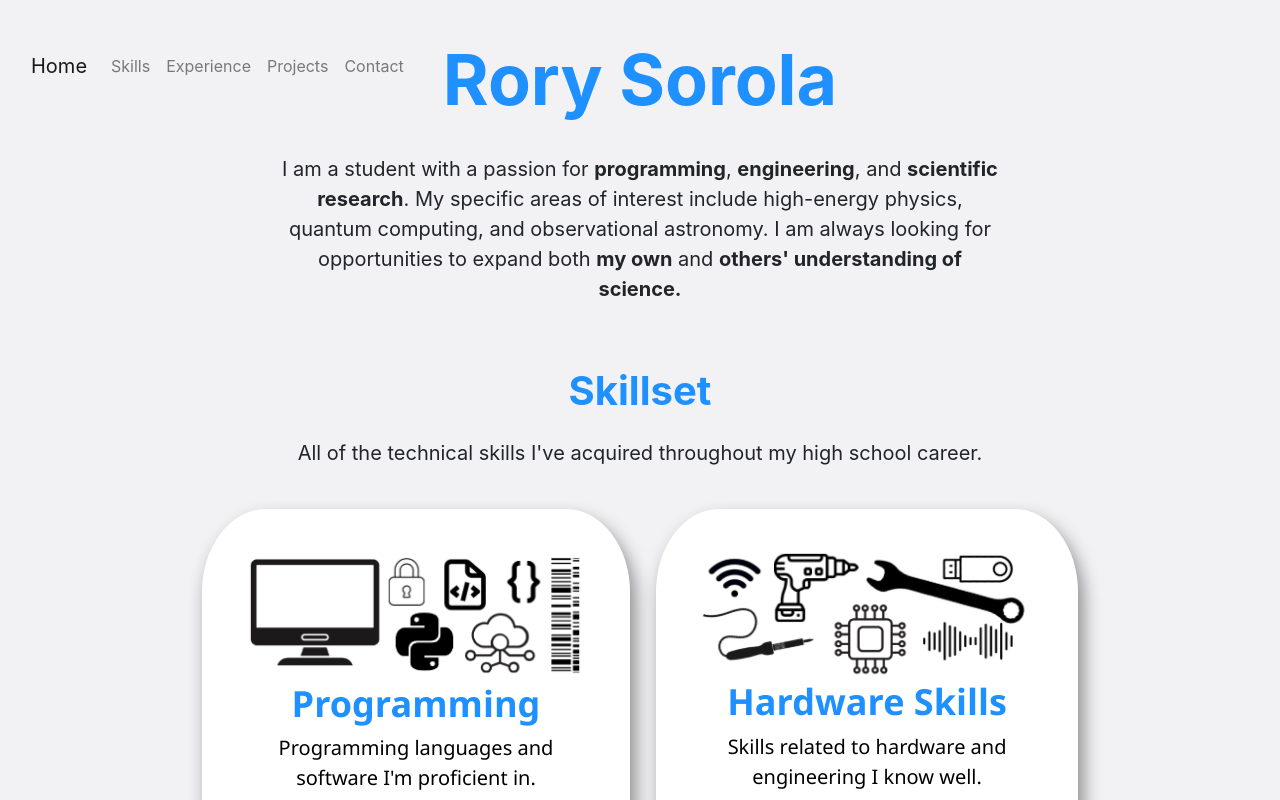
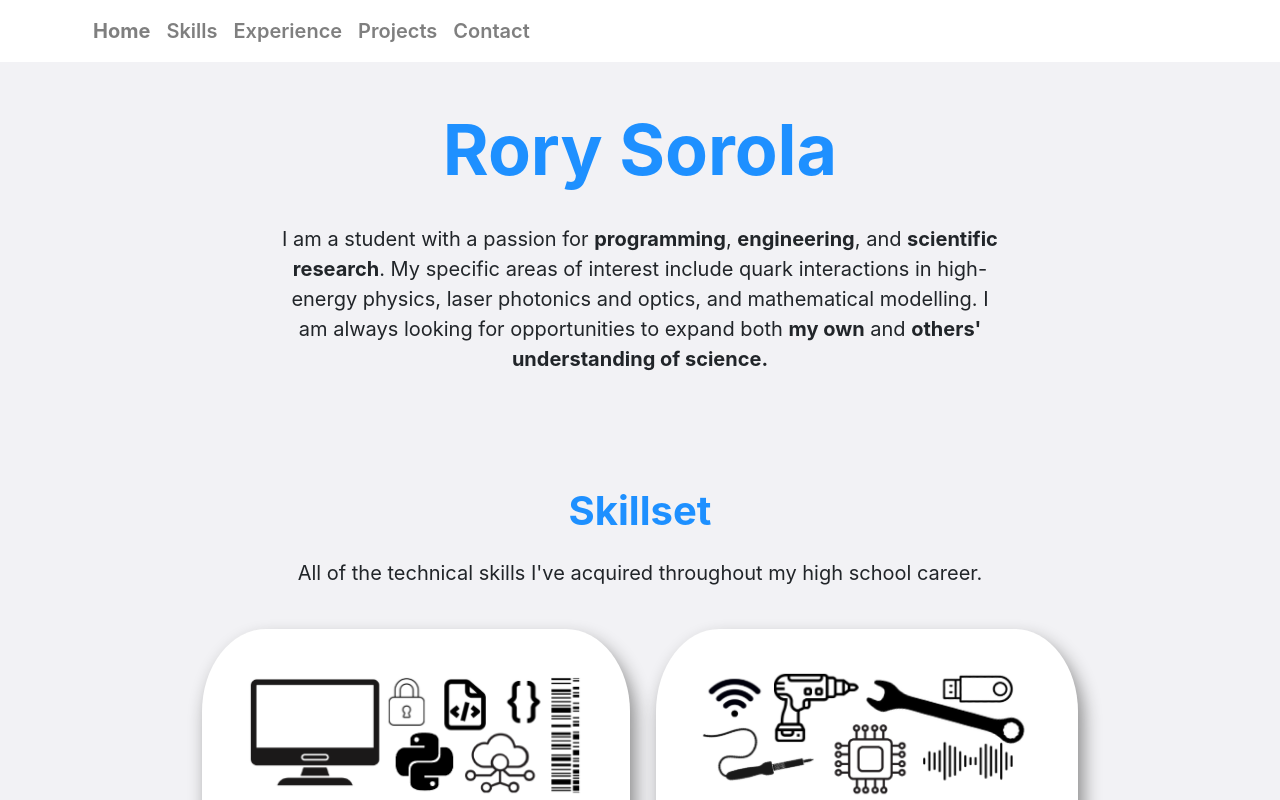
Before and after one commit to orangegameube/portfolio-website, a React (Vite) app: page / in a window 1280 px wide. Shown: the top 800 px of the page. Built offline with nearby package versions, Linux system fonts and the light colour scheme.

Commit message:
Finished and ready to submit!! Implemented footer component using CSS. Finished formatting on navbar so tabs land precisely just above section headers, did this using margin. Finished CSS on navbar.

```diff
--- a/src/pages/home.jsx
+++ b/src/pages/home.jsx
@@ -1,10 +1,10 @@
 import NewNav from '../stuff/navbar.jsx';
-import { DarkModeToggle } from '../stuff/togglenight.jsx';
 import About from '../stuff/aboutme.jsx'
 import Card from '../stuff/card';
 import Exper from '../stuff/experience.jsx'
 import Projs from '../stuff/projects.jsx'
 import Contact from '../stuff/contact.jsx'
+import Footer from '../stuff/footer.jsx'
 
 export const Home = () => {
 
@@ -16,6 +16,7 @@ export const Home = () => {
             <Exper />
             <Projs />
             <Contact />
+            <Footer />
         </div>
     );
 
--- a/src/stuff/aboutme.jsx
+++ b/src/stuff/aboutme.jsx
@@ -22,7 +22,7 @@ function About() {
         <div style={bigbox}>
             <h1 style={meirl}>Rory Sorola</h1>
             <p style={abtp}>I am a student with a passion for <b>programming</b>, <b>engineering</b>, and <b>scientific research</b>.
-                My specific areas of interest include high-energy physics, quantum computing, and observational astronomy.
+                My specific areas of interest include quark interactions in high-energy physics, laser photonics and optics, and mathematical modelling.
                 I am always looking for opportunities to expand both <b>my own</b> and <b>others' understanding of science.</b>
 </p>
         </div>
--- a/src/stuff/card.jsx
+++ b/src/stuff/card.jsx
@@ -1,5 +1,8 @@
 function Card() {
 
+    const sect = {
+        paddingTop: '50px'
+    }
 
     const skhead = {
         color: "DodgerBlue",
@@ -61,7 +64,7 @@ function Card() {
 
 
     return (
-        <div id="Skills">
+        <div id="Skills" style={sect}>
             <h2 style={skhead}>Skillset</h2>
             <p style={sksub}>All of the technical skills I've acquired throughout my high school career.</p>
             <div style={cardCont}>
--- a/src/stuff/contact.css
+++ b/src/stuff/contact.css
@@ -8,7 +8,7 @@
 .contactbox{
     width: 50%;
     background-color: white;
-    margin: 10%;
+    margin: 7% 10% 10% 10%;
     border-radius: 14px;
     padding: 2%;
 }
--- a/src/stuff/experience.jsx
+++ b/src/stuff/experience.jsx
@@ -1,6 +1,10 @@
 
 
 function Exper() {
+
+    const sect = {
+        paddingTop: '50px'
+    }
 
     const skhead = {
         color: "DodgerBlue",
@@ -30,7 +34,7 @@ function Exper() {
 
     return (
 
-        <div id="Experience">
+        <div id="Experience" style={sect}>
             <h2 style={skhead}>Experience</h2>
             <p style={sksub}>A list of all of the programs and academic societies I've participated in.</p>
             <div>
--- /dev/null
+++ b/src/stuff/footer.css
@@ -0,0 +1,9 @@
+#footercont {
+    display: flex;
+    justify-content: center;
+}
+
+#thing {
+    transform: translateY(50%);
+    margin: 0% 2%
+}
--- /dev/null
+++ b/src/stuff/footer.jsx
@@ -0,0 +1,16 @@
+import '../stuff/footer.css'
+
+function Footer() {
+
+    return (
+        <div className='bg-black h-20'>
+            <div id='footercont'>
+                <a id='thing' href='https://github.com/orangegameube'><img src='public/assets/gitlogo.png' className='h-10'></img></a>
+                <a id='thing' href='https://www.linkedin.com/in/rory-sorola-a64b6731a/'><img src='public/assets/linkedinlogo.png' className='h-10'></img></a>
+            </div>
+        </div>
+    )
+
+}
+
+export default Footer;
--- a/src/stuff/navbar.css
+++ b/src/stuff/navbar.css
@@ -1,3 +1,17 @@
 #navbar {
+    display: block;
     position: fixed;
+    background-color: white;
+    width: 100%;
+    font-size: 20px;
+    font-weight: 600;
+    color:black
 }
+
+#home {
+    padding-bottom: 70px;
+}
+
+#homelink {
+    font-weight: bold;
+}
--- a/src/stuff/navbar.jsx
+++ b/src/stuff/navbar.jsx
@@ -1,17 +1,17 @@
 import Container from 'react-bootstrap/Container';
 import Nav from 'react-bootstrap/Nav';
 import Navbar from 'react-bootstrap/Navbar';
-import './navbar.css'
+import '../stuff/navbar.css'
 
-export default function NewNav() {
-
+function NewNav() {
   return (
-    <Navbar expand="lg" id='navbar' className="bg-body-tertiary">
+    <div id='home'>
+      <Navbar id='navbar' expand="lg" className="bg-body-tertiary">
         <Container>
-        <Navbar.Brand href="#home">Home</Navbar.Brand>
           <Navbar.Toggle aria-controls="basic-navbar-nav" />
           <Navbar.Collapse id="basic-navbar-nav">
             <Nav className="me-auto">
+              <Nav.Link id='homelink' href="#home">Home</Nav.Link>
               <Nav.Link href="#Skills">Skills</Nav.Link>
               <Nav.Link href="#Experience">Experience</Nav.Link>
               <Nav.Link href="#Projects">Projects</Nav.Link>
@@ -20,5 +20,8 @@ export default function NewNav() {
           </Navbar.Collapse>
         </Container>
       </Navbar>
+    </div>
   );
 }
+
+export default NewNav
--- /dev/null
+++ b/src/stuff/projects.css
@@ -0,0 +1,35 @@
+.slick-arrow.slick-next,
+.slick-arrow.slick-prev{
+background-color: dodgerblue;
+color: white;
+height:25px;
+width: 25px;
+display: flex;
+align-items: center;
+justify-content: center;
+border-radius: 50%;
+opacity: 0.8;
+height:30px;
+width:30px;
+transition: .5s;
+}
+
+.slick-arrow.slick-next:hover,
+.slick-arrow.slick-prev:hover
+{
+    background-color: #2574f5;
+    opacity:1;
+}
+
+
+.slick-prev::before,.slick-next::before{
+   display:none;
+
+    }
+
+.arrows{
+height:20px;
+width:20px;
+margin: 1px;
+color: white;
+}
--- a/src/stuff/projects.jsx
+++ b/src/stuff/projects.jsx
@@ -1,8 +1,13 @@
 import Slider from "react-slick";
 import "slick-carousel/slick/slick.css";
 import "slick-carousel/slick/slick-theme.css";
+import "../stuff/projects.css"
 
 function Proj() {
+
+    const sect = {
+        paddingTop: '30px'
+    }
 
     const skhead = {
         color: "DodgerBlue",
@@ -16,6 +21,24 @@ function Proj() {
         padding: "10px",
     }
 
+    const SamplePrevArrow = (props) => {
+      const { className, style, onClick } = props;
+      return(
+        <div onClick={onClick} className={`arrow ${className}`} >
+          <AiOutlineArrowLeft class="arrows" style={{color:"white"}}/>
+        </div>
+      )
+      }
+
+    function SampleNextArrow(props) {
+        const { className, style, onClick } = props;
+        return(
+            <div onClick={onClick} className={`arrow ${className}`} >
+            <AiOutlineArrowRight class="arrows" style={{color:"white"}}/>
+            </div>
+        )
+        }
+
     const settings = {
         dots: true,
         infinite: true,
@@ -26,14 +49,14 @@ function Proj() {
 
     return (
 
-        <div id="Projects">
+        <div id="Projects" style={sect}>
 
             <div>
                 <h2 style={skhead}>Projects</h2>
                 <p style={sksub}>A list of technical projects I've made with GitHub links to the documentation.</p>
             </div>
 
-            <div className=" m-8">
+            <div className=" m-8 mb-20">
                 <div className="mt-10">
                     <Slider {...settings}>
                         {data.map((d) => (
--- a/src/stuff/togglenight.jsx
+++ /dev/null
@@ -1,30 +0,0 @@
-{/* error with peer dependencies fix: */}
-{/*  npm config set legacy-peer-deps true  */}
-{/*  npm install  */}
-
-import React, { useState } from "react";
-import Toggle from "react-toggle";
-import { useMediaQuery } from "react-responsive";
-
-
-
-export const DarkModeToggle = () => {
-  const [isDark, setIsDark] = useState(true);
-
-  const systemPrefersDark = useMediaQuery(
-    {
-      query: "(prefers-color-scheme: dark)",
-    },
-    undefined,
-    (isSystemDark) => setIsDark(isSystemDark)
-  );
-
-  return (
-    <Toggle
-      checked={isDark}
-      onChange={({ target }) => setIsDark(target.checked)}
-      icons={{ checked: "🌙", unchecked: "🔆" }}
-      aria-label="Dark mode toggle"
-    />
-  );
-};
```
Also changed, not shown: public/assets/gitlogo.png (added), public/assets/linkedinlogo.png (added). Lines whose indentation alone changed are shown as unchanged.
